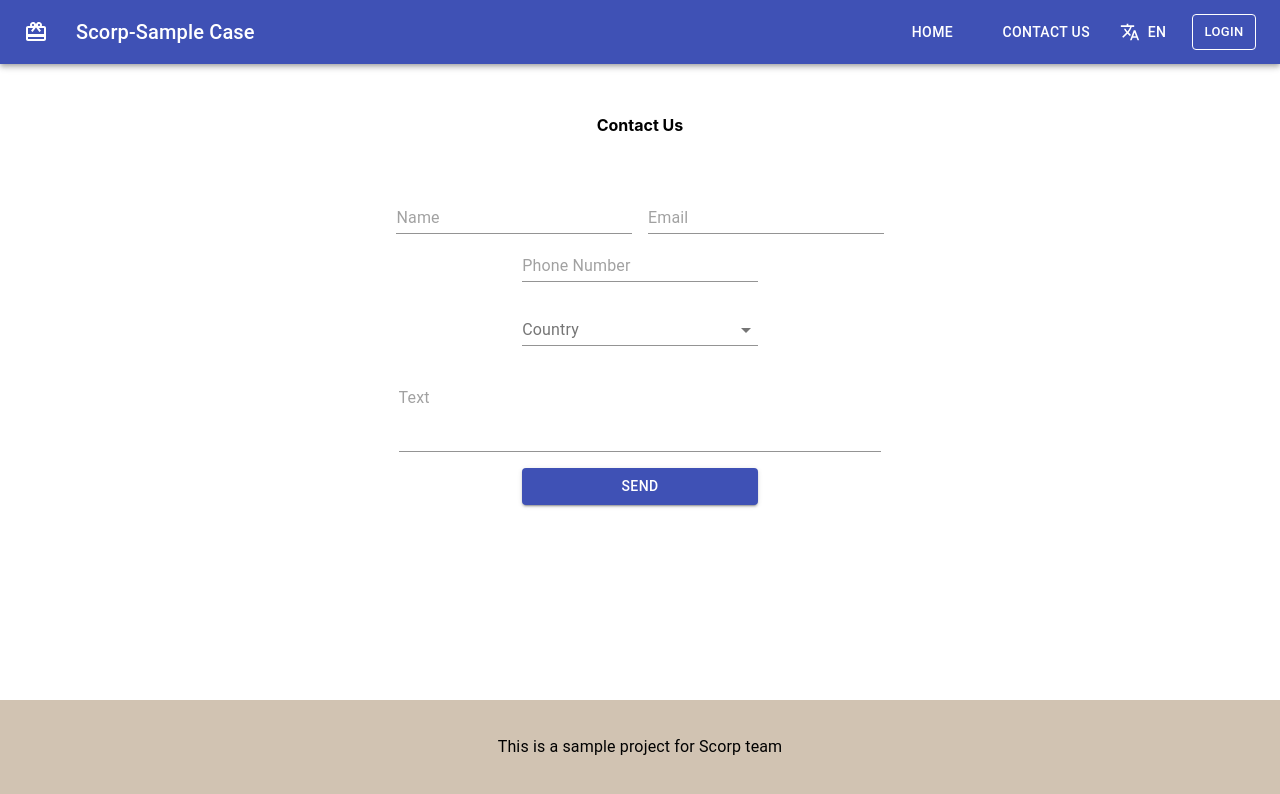
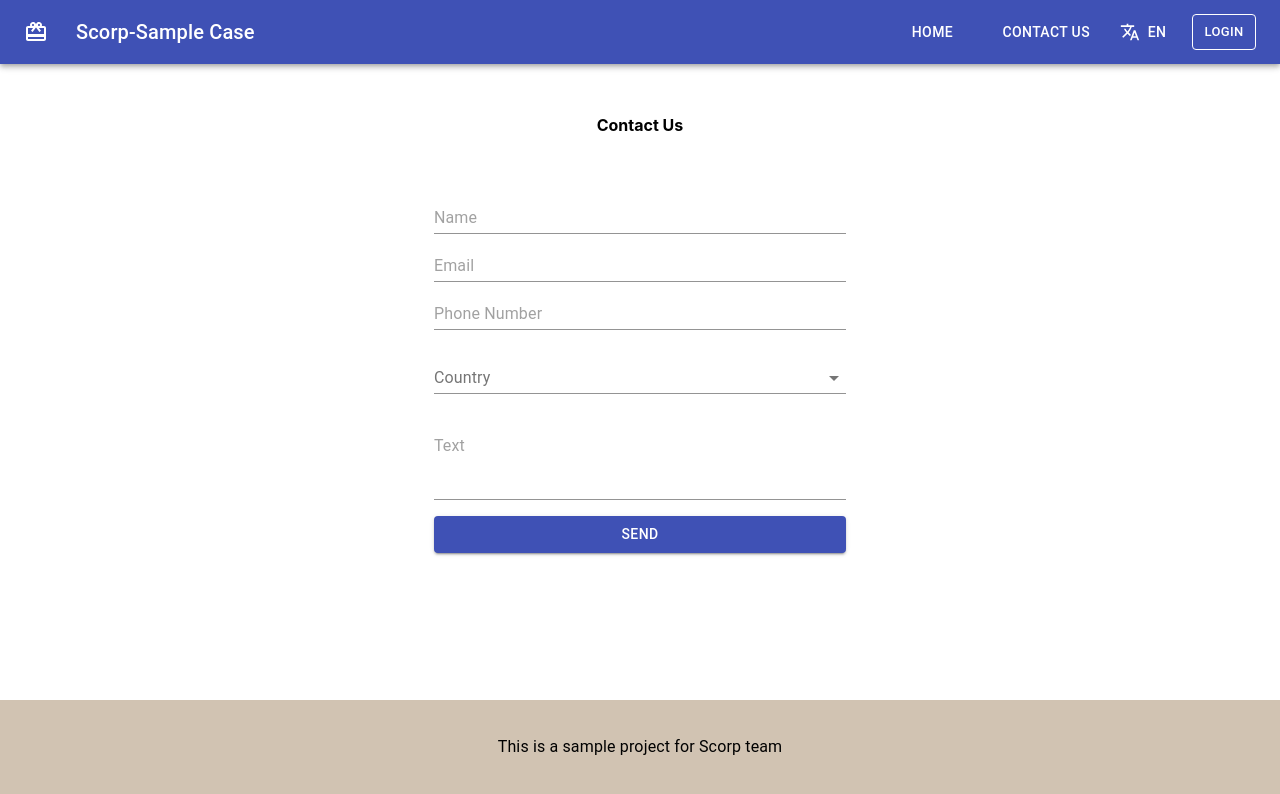
Before and after one commit to Mona95/Localization-React, a React (Create React App) app: page /contactus in a window 1280 px wide. Shown: the top 794 px of the page. Built offline with nearby package versions, Linux system fonts and the light colour scheme; what i18next-xhr-backend would draw is missing.

Commit message:
proceedings with ui related fixes

```diff
--- a/src/components/routes/Contact/ContactForm/ContactForm.style.js
+++ b/src/components/routes/Contact/ContactForm/ContactForm.style.js
@@ -2,18 +2,35 @@ const styles = (theme) => ({
   form: {
     position: "relative",
     marginTop: "5%",
+    alignItems: "center",
     "& > *": {
       margin: theme.spacing(1),
-      width: "20%",
+      width: "35%",
+      [theme.breakpoints.down("sm")]: {
+        width: "60%",
+        margin: 3,
+      },
     },
   },
   countryFld: {
-    marginLeft: "40%",
+    marginLeft: "32.5%",
+    [theme.breakpoints.down("sm")]: {
+      marginLeft: "20%",
+    },
   },
   errMsg: {
     color: "red",
     fontWeight: "bold",
     marginTop: 10,
+    [theme.breakpoints.down("sm")]: {
+      fontSize: "12px",
+    },
+  },
+  textareaFld: {
+    width: "35%",
+    [theme.breakpoints.down("sm")]: {
+      width: "60%",
+    },
   },
 });
 
--- a/src/components/routes/Contact/ContactForm/index.js
+++ b/src/components/routes/Contact/ContactForm/index.js
@@ -73,6 +73,7 @@ class ContactForm extends Component {
           onChange={this.handleItemChange}
           value={this.state.name}
         />
+        <br />
         <Input
           readOnly={Boolean(this.props.userInfo)}
           type="email"
@@ -83,6 +84,7 @@ class ContactForm extends Component {
         />
         <br />
         <Input
+          fullWidth={true}
           name="phonenumber"
           placeholder={t("Phone Number")}
           onChange={this.handleItemChange}
@@ -99,7 +101,7 @@ class ContactForm extends Component {
         />
         <br />
         <Input
-          style={{ width: "41%" }}
+          className={classes.textareaFld}
           name="text"
           multiline={true}
           onChange={this.handleItemChange}
--- a/src/components/routes/Home/Home.style.js
+++ b/src/components/routes/Home/Home.style.js
@@ -12,7 +12,7 @@ const useStyles = makeStyles((theme) => ({
     textAlign: "left",
     lineHeight: 2,
     [theme.breakpoints.down("sm")]: {
-      height: 300,
+      height: 330,
       overflow: "scroll",
     },
   },
```
Also changed, not shown: 1 other file (tests, documents, lock files or other folders).
